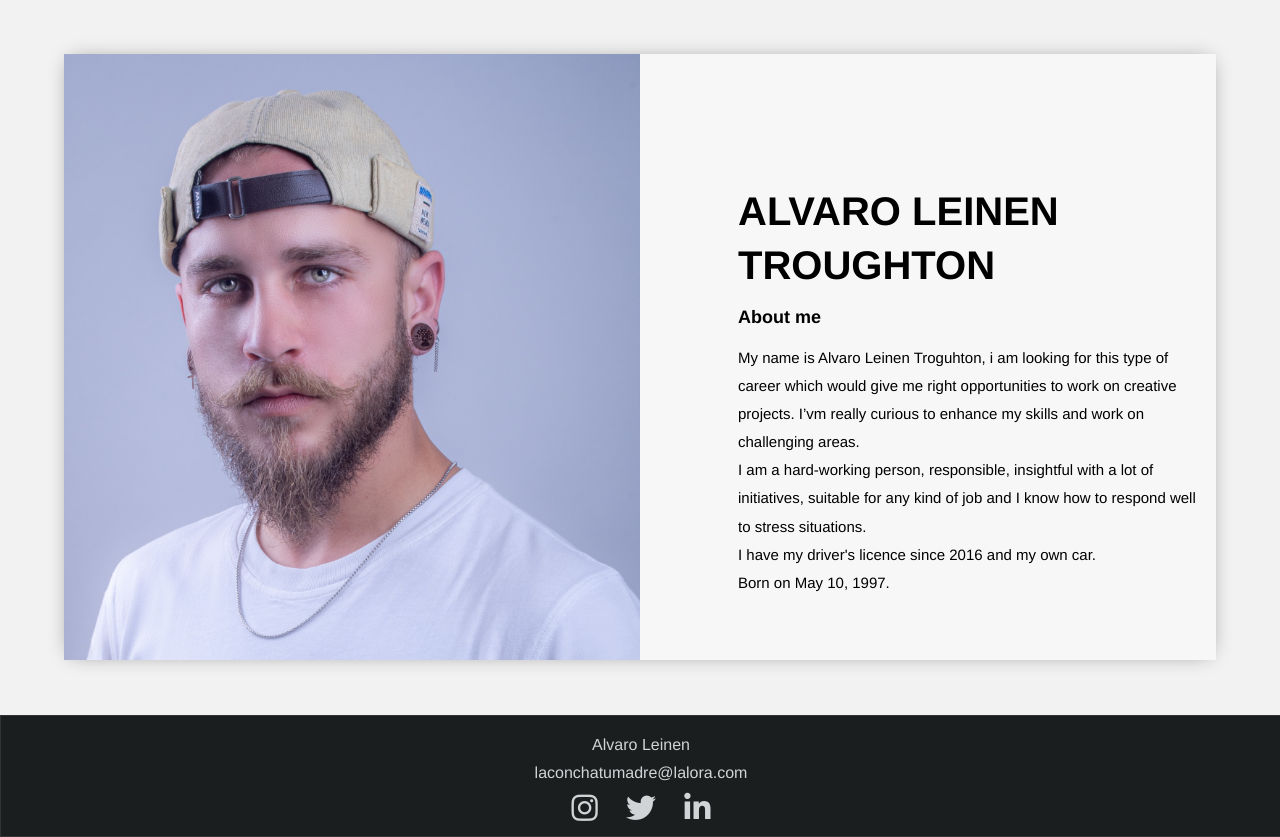
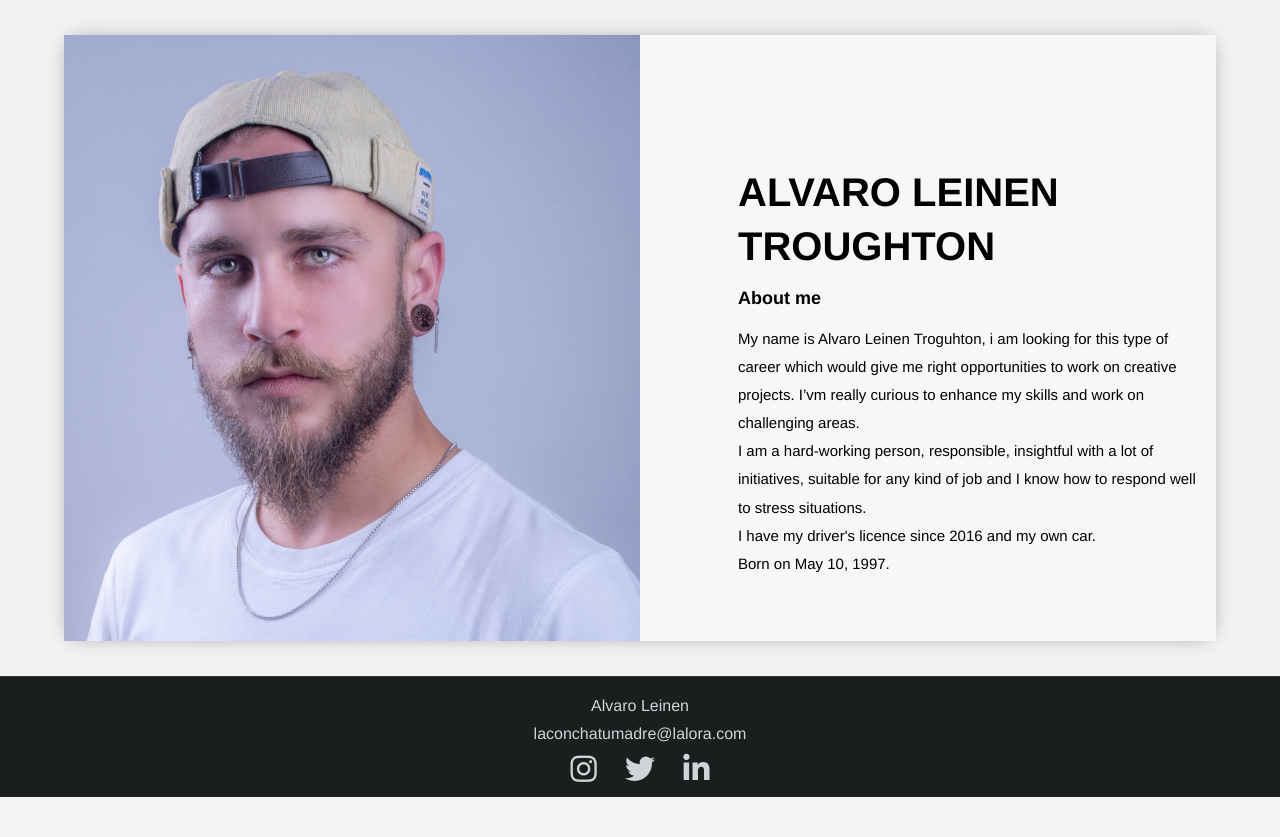
Before and after one commit to PabloJT1006/TFG-Django-Python-, a Django app: page /about/ in a window 1280 px wide. Shown: the part 100-937 px from the top of the page. After the commit the page ends 897 px from the top, so only its background shows below. Run offline with Django 4.2, Linux system fonts and the light colour scheme; some libraries are stand-ins or nearby versions.

Commit message:
Arreglos al footer y a la seccion de ocntacto

```diff
--- a/LeinenProject/app/static/css/styles.css
+++ b/LeinenProject/app/static/css/styles.css
@@ -82,33 +82,30 @@ body {
 /* line 1, ../../templates/sass/generic/_footer.scss */
 footer {
   width: 100%;
-  overflow-x: hidden;
-  margin: 0 auto;
+  position: absolute;
   padding-bottom: 10px;
   padding-top: 10px;
-  position: absolute;
-  bottom: 0;
   background-color: #1b1e1f;
-  border: 1px solid #333;
+  border-top: 1px solid #333;
   color: #d1d4d6;
   text-align: center;
 }
-/* line 14, ../../templates/sass/generic/_footer.scss */
+/* line 11, ../../templates/sass/generic/_footer.scss */
 footer div {
   margin: 0 auto;
   width: 30%;
   margin-top: 10px;
 }
-/* line 20, ../../templates/sass/generic/_footer.scss */
+/* line 17, ../../templates/sass/generic/_footer.scss */
 footer .social {
   width: 50%;
   font-size: 30px;
 }
-/* line 24, ../../templates/sass/generic/_footer.scss */
+/* line 21, ../../templates/sass/generic/_footer.scss */
 footer .social a {
   margin: auto 10px;
 }
-/* line 27, ../../templates/sass/generic/_footer.scss */
+/* line 24, ../../templates/sass/generic/_footer.scss */
 footer .social a i {
   color: #d1d4d6;
 }
@@ -189,7 +186,7 @@ footer .social a i {
 }
 /* line 6, ../../templates/sass/specific/_about.scss */
 .about #block {
-  top: 54px;
+  padding: 35px 0;
 }
 /* line 8, ../../templates/sass/specific/_about.scss */
 .about #block .section_wrapper {
@@ -257,17 +254,16 @@ footer .social a i {
   line-height: 1.88;
   font-size: 15px;
 }
-/* line 76, ../../templates/sass/specific/_about.scss */
-.about footer {
-  position: relative;
-  top: 109px;
-}
 
-/* line 2, ../../templates/sass/specific/_contact.scss */
-.contact #block {
-  top: 126px;
+/* line 1, ../../templates/sass/specific/_contact.scss */
+.contact {
+  overflow-x: hidden;
 }
 /* line 5, ../../templates/sass/specific/_contact.scss */
+.contact header {
+  position: relative;
+}
+/* line 10, ../../templates/sass/specific/_contact.scss */
 .contact .contact_wrapper {
   width: 90%;
   height: 646px;
--- a/LeinenProject/app/templates/sass/generic/_footer.scss
+++ b/LeinenProject/app/templates/sass/generic/_footer.scss
@@ -1,13 +1,10 @@
 footer{
     width: 100%;
-    overflow-x: hidden;
-    margin: 0 auto;
+    position: absolute;
     padding-bottom: 10px;
     padding-top: 10px;
-    position: absolute;
-    bottom: 0;
     background-color: #1b1e1f;
-    border: 1px solid #333;
+    border-top: 1px solid #333;
     color: #d1d4d6;
     text-align: center;
 
--- a/LeinenProject/app/templates/sass/specific/_about.scss
+++ b/LeinenProject/app/templates/sass/specific/_about.scss
@@ -4,7 +4,7 @@
     }
 
     #block{
-        top: 54px;
+        padding: 35px 0;
         .section_wrapper{
             width: 90%;
             height: 606px;
@@ -73,9 +73,5 @@
         }
     }
 
-    footer{
-        position:relative;
-        top: 109px;
-    }
 
 }
--- a/LeinenProject/app/templates/sass/specific/_contact.scss
+++ b/LeinenProject/app/templates/sass/specific/_contact.scss
@@ -1,7 +1,12 @@
 .contact{
-    #block{
-        top: 126px;
+
+    overflow-x: hidden;
+
+    header{
+        position: relative;
     }
+
+
     .contact_wrapper{
         width: 90%;
         height: 646px;
@@ -10,4 +15,5 @@
         background-color: aqua;
 
     }
+
 }
```
